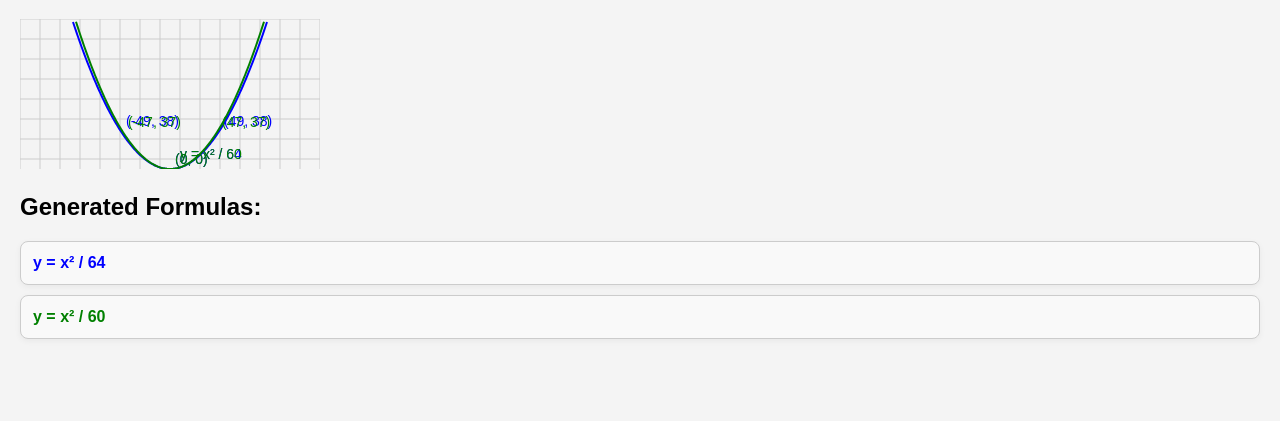
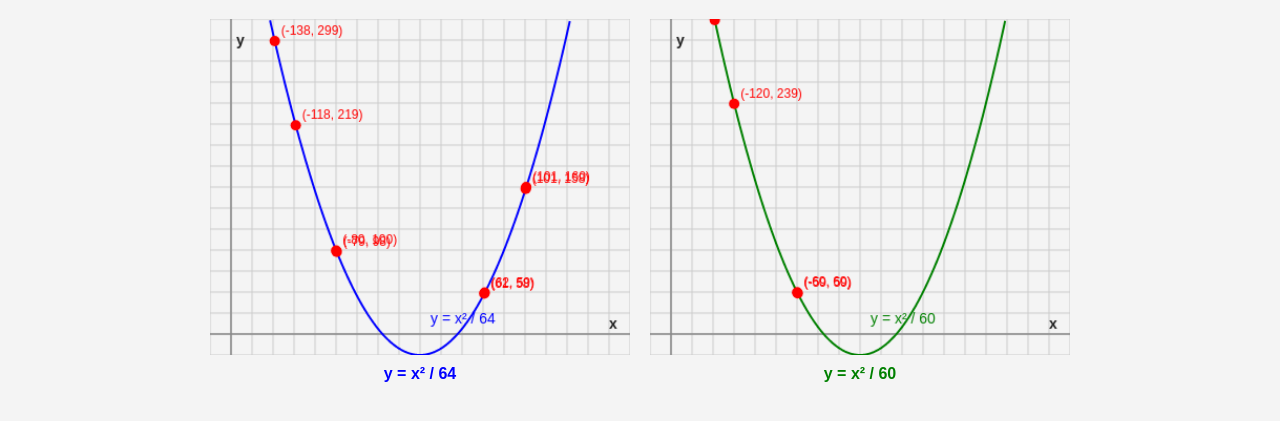
Before and after one commit to Kellytom/conics-lattice-app, a plain HTML site: page src/index.html in a window 1280 px wide. Shown: the part 81-502 px from the top of the page. Drawn offline with Linux system fonts and the light colour scheme.

Commit message:
Add function cards layout and update drawing functions for parabola visualization

```diff
--- a/src/css/styles.css
+++ b/src/css/styles.css
@@ -53,3 +53,24 @@ h1 {
     fill: black;
     text-anchor: middle;
 }
+
+#functionCards {
+    display: flex;
+    flex-wrap: wrap;
+    gap: 20px;
+    justify-content: center;
+}
+
+.function-card {
+    width: 420px;
+    min-width: 320px;
+    max-width: 100%;
+    box-sizing: border-box;
+    margin: 0;
+}
+
+.function-card canvas {
+    width: 100%;
+    height: auto;
+    display: block;
+}
--- a/src/index.html
+++ b/src/index.html
@@ -12,11 +12,7 @@
 <body>
     <div id="app">
         <h1>Conics Intersection with Fractional Integer Lattice</h1>
-        <canvas id="latticeChart"></canvas>
-        <div id="formulaContainer">
-            <h2>Generated Formulas:</h2>
-            <div id="functionCards"></div>
-        </div>
+        <div id="functionCards"></div>
     </div>
 </body>
 </html>
--- a/src/js/app.js
+++ b/src/js/app.js
@@ -1,41 +1,67 @@
 // This file contains the main JavaScript code for the application. It generates the formulas for the conics, calculates the points that intersect the fractional integer lattice, and uses D3.js and Chart.js to visualize the grid lattice and the points on the parabola.
 
 window.addEventListener('DOMContentLoaded', () => {
-    const canvas = document.getElementById('latticeChart'); // changed from 'canvas' to 'latticeChart'
-    if (!canvas) {
-        console.error('Canvas element with id "latticeChart" not found.');
-        return;
-    }
-    // Set canvas size if not set in HTML
-    if (!canvas.width) canvas.width = 800;
-    if (!canvas.height) canvas.height = 600;
-    const ctx = canvas.getContext('2d');
-    const width = canvas.width;
-    const height = canvas.height;
-
-    // Function to draw the fractional integer lattice
-    function drawLattice() {
+    // Function to draw the lattice on a given context
+    function drawLattice(ctx, width, height) {
         ctx.clearRect(0, 0, width, height);
         ctx.beginPath();
-
-        // Draw vertical lines
         for (let x = 0; x <= width; x += 20) {
             ctx.moveTo(x, 0);
             ctx.lineTo(x, height);
         }
-
-        // Draw horizontal lines
         for (let y = 0; y <= height; y += 20) {
             ctx.moveTo(0, y);
             ctx.lineTo(width, y);
         }
-
         ctx.strokeStyle = '#ccc';
         ctx.stroke();
     }
 
+    // Function to draw axes on a given context
+    function drawAxes(ctx, width, height) {
+        ctx.save();
+        ctx.strokeStyle = '#888';
+        ctx.lineWidth = 1.5;
+        // X axis
+        ctx.beginPath();
+        ctx.moveTo(0, height - 20);
+        ctx.lineTo(width, height - 20);
+        ctx.stroke();
+        // Y axis
+        ctx.beginPath();
+        ctx.moveTo(20, 0);
+        ctx.lineTo(20, height);
+        ctx.stroke();
+        // X label
+        ctx.fillStyle = '#222';
+        ctx.font = 'bold 14px Arial';
+        ctx.fillText('x', width - 20, height - 25);
+        // Y label
+        ctx.fillText('y', 25, 25);
+        ctx.restore();
+    }
+
+    // Function to calculate points on the parabola and lattice intersections
+    function calculateParabolaLatticeIntersections(a, width, height, step = 1) {
+        const points = [];
+        const intersections = [];
+        for (let x = -width / 1.2; x <= width / 1.2; x += step) {
+            const y = (x * x) / a;
+            if (y >= 0 && y <= height) {
+                const px = x + width / 2;
+                const py = height - y;
+                points.push({ x: px, y: py, origX: x, origY: y });
+                // Check for intersection with lattice (within 2px of integer lattice)
+                if (Math.abs((px % 20)) < 2 && Math.abs((py % 20)) < 2) {
+                    intersections.push({ x: px, y: py, origX: x, origY: y });
+                }
+            }
+        }
+        return { points, intersections };
+    }
+
     // Function to calculate points on the parabola
-    function calculateParabola(a) {
+    function calculateParabola(a, width, height) {
         const points = [];
         for (let x = -width / 2; x <= width / 2; x++) {
             const y = (x * x) / a;
@@ -46,9 +72,9 @@ window.addEventListener('DOMContentLoaded', () => {
         return points;
     }
 
-    // Function to draw the parabola with a specific color
-    function drawParabola(a, color) {
-        const points = calculateParabola(a);
+    // Function to draw the parabola and label intersections
+    function drawParabola(ctx, a, color, width, height) {
+        const { points, intersections } = calculateParabolaLatticeIntersections(a, width, height, 0.5);
         if (points.length === 0) return;
         ctx.beginPath();
         ctx.moveTo(points[0].x, points[0].y);
@@ -58,54 +84,63 @@ window.addEventListener('DOMContentLoaded', () => {
         ctx.strokeStyle = color;
         ctx.lineWidth = 2;
         ctx.stroke();
+        // Draw intersection points
+        ctx.fillStyle = 'red';
+        intersections.forEach(pt => {
+            ctx.beginPath();
+            ctx.arc(pt.x, pt.y, 5, 0, 2 * Math.PI);
+            ctx.fill();
+            ctx.font = '12px Arial';
+            ctx.fillText(`(${pt.origX.toFixed(0)}, ${pt.origY.toFixed(0)})`, pt.x + 6, pt.y - 6);
+        });
     }
 
-    // Function to label a few key points and the parabola itself
-    function labelParabola(a, color) {
-        const points = calculateParabola(a);
+    // Function to label the parabola (vertex and a few points)
+    function labelParabola(ctx, a, color, width, height) {
         ctx.fillStyle = color;
         ctx.font = '14px Arial';
         // Label the vertex
-        const vertex = { x: width / 2, y: height };
-        ctx.fillText(`y = x² / ${a}`, vertex.x + 10, vertex.y - 10);
-        // Label a few other points
-        const sampleIndices = [Math.floor(points.length / 4), Math.floor(points.length / 2), Math.floor(3 * points.length / 4)];
-        sampleIndices.forEach(i => {
-            if (points[i]) {
-                ctx.fillText(`(${(points[i].x - width / 2).toFixed(0)}, ${(height - points[i].y).toFixed(0)})`, points[i].x + 5, points[i].y - 5);
-            }
-        });
+        ctx.fillText(`y = x² / ${a}`, width / 2 + 10, height - 30);
     }
 
-    // Function to display formulas as separate cards
-    function displayFormulas(aValues) {
+    // Function to create a card for each function
+    function displayFunctionCards(aValues) {
         const functionCards = document.getElementById('functionCards');
         if (!functionCards) return;
         functionCards.innerHTML = '';
+        const colors = ['blue', 'green'];
         aValues.forEach((a, idx) => {
+            // Create card
             const card = document.createElement('div');
             card.className = 'function-card';
-            card.style.border = '1px solid #ccc';
-            card.style.borderRadius = '8px';
-            card.style.padding = '12px';
-            card.style.margin = '10px 0';
-            card.style.background = '#f9f9f9';
-            card.style.boxShadow = '0 2px 6px rgba(0,0,0,0.05)';
-            card.innerHTML = `<b style="color:${idx === 0 ? 'blue' : 'green'}">y = x² / ${a}</b>`;
+            // Create canvas
+            const canvas = document.createElement('canvas');
+            canvas.width = 400;
+            canvas.height = 320;
+            canvas.style.display = 'block';
+            canvas.style.marginBottom = '10px';
+            card.appendChild(canvas);
+            // Draw on canvas
+            const ctx = canvas.getContext('2d');
+            drawLattice(ctx, canvas.width, canvas.height);
+            drawAxes(ctx, canvas.width, canvas.height);
+            drawParabola(ctx, a, colors[idx % colors.length], canvas.width, canvas.height);
+            labelParabola(ctx, a, colors[idx % colors.length], canvas.width, canvas.height);
+            // Add formula below
+            const formula = document.createElement('div');
+            formula.innerHTML = `<b style="color:${colors[idx % colors.length]}">y = x² / ${a}</b>`;
+            formula.style.textAlign = 'center';
+            formula.style.marginTop = '10px';
+            card.appendChild(formula);
+            // Add card to container
             functionCards.appendChild(card);
         });
     }
 
     // Main function to initialize the application
     function init() {
-        drawLattice();
         const aValues = [64, 60];
-        const colors = ['blue', 'green'];
-        aValues.forEach((a, idx) => {
-            drawParabola(a, colors[idx % colors.length]);
-            labelParabola(a, colors[idx % colors.length]);
-        });
-        displayFormulas(aValues);
+        displayFunctionCards(aValues);
     }
 
     // Run the application
```
